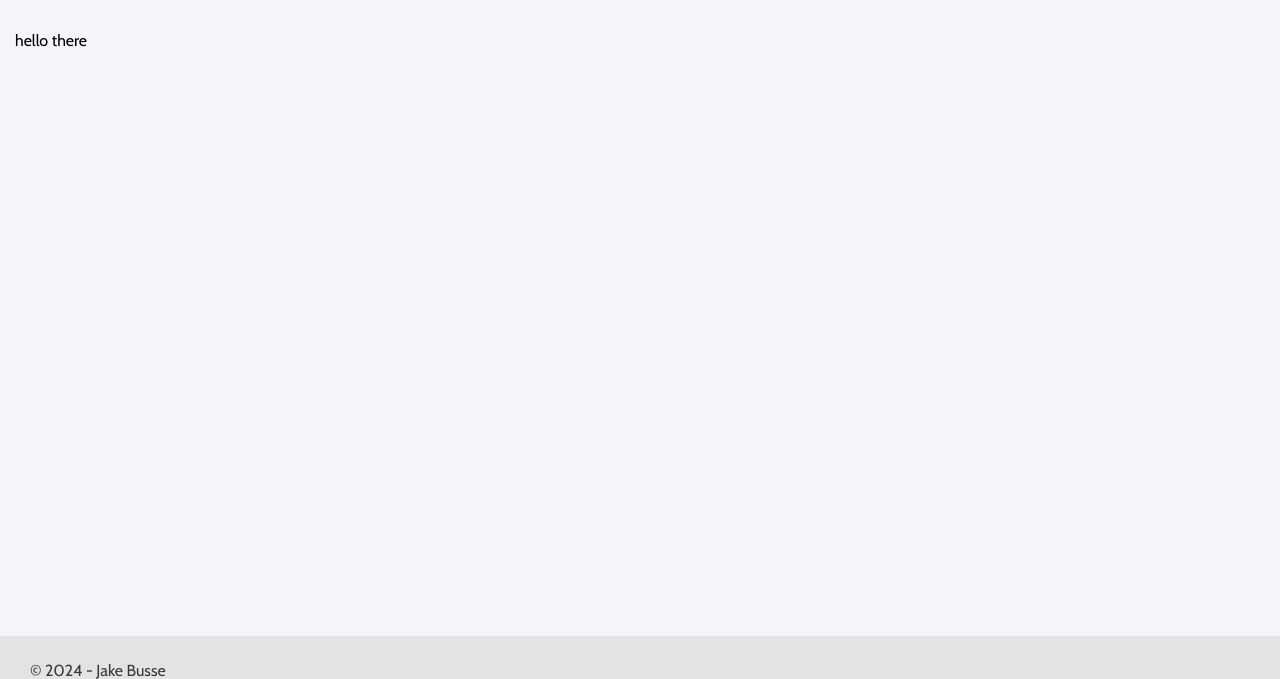
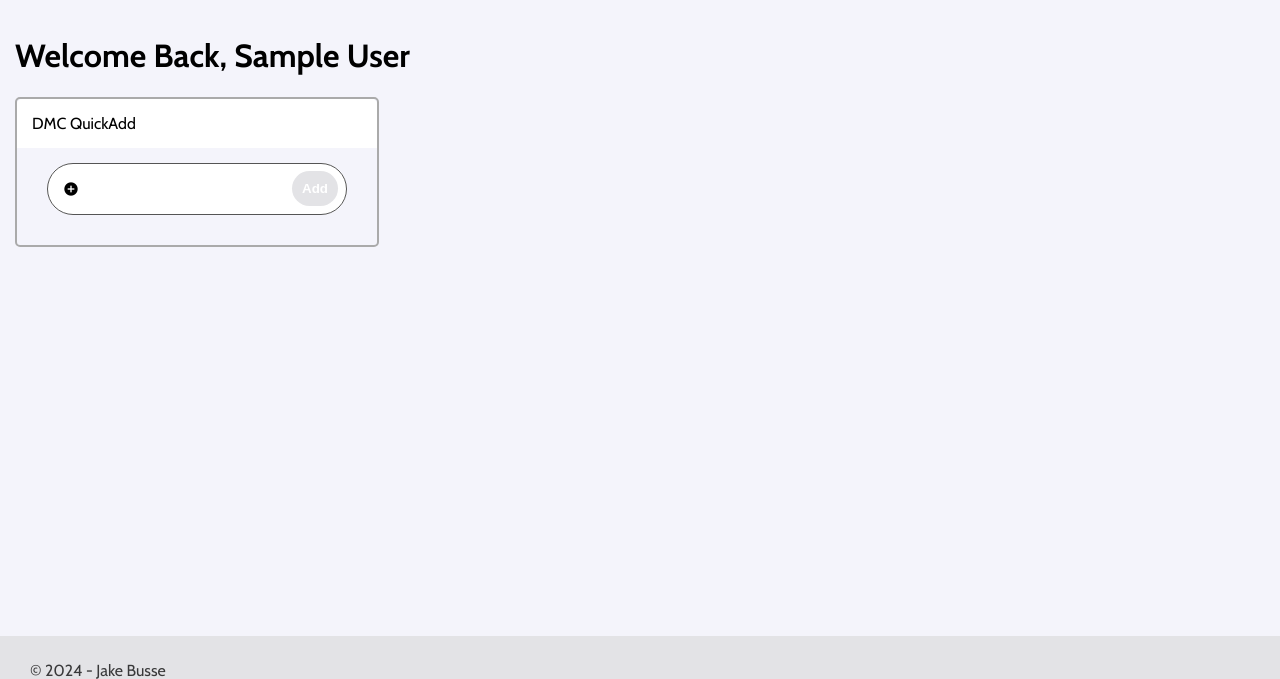
Before and after one commit to jakebusse/craftracker, a PHP site: page /app in a window 1280 px wide. Shown: the part 80-759 px from the top of the page. Run offline with PHP 8.4, Linux system fonts and the light colour scheme; the visitor is signed in with stand-in values (Sample User, id 1); a stand-in replaces the project's code that opens the database connection.

Commit message:
moved quickadd to dashboard

```diff
--- a/actions/login.php
+++ b/actions/login.php
@@ -17,7 +17,7 @@ if ($_SERVER['REQUEST_METHOD'] == "POST") {
         exit;
     }
 
-    $sql = "SELECT id, username, password, dmc FROM accounts WHERE username = :username";
+    $sql = "SELECT id, firstname, username, password, dmc FROM accounts WHERE username = :username";
     $stmt = $conn->prepare($sql);
     $stmt->execute([':username' => htmlspecialchars($_POST['username'])]);
     $results = $stmt->fetchAll(PDO::FETCH_ASSOC);
@@ -28,6 +28,7 @@ if ($_SERVER['REQUEST_METHOD'] == "POST") {
                 session_regenerate_id();
                 $_SESSION['loggedin'] = TRUE;
                 $_SESSION['user'] = $row['username'];
+                $_SESSION['fname'] = $row['firstname'];
                 $_SESSION['id'] = $row['id'];
                 $_SESSION['color'] = $row['dmc'];
                 $response['status'] = 'success';
--- a/actions/register.php
+++ b/actions/register.php
@@ -36,6 +36,7 @@
             session_regenerate_id();
             $_SESSION['loggedin'] = TRUE;
             $_SESSION['user'] = $_POST['username'];
+            $_SESSION['fname'] = $_POST['firstname'];
             $_SESSION['id'] = $conn->lastInsertId();
             $_SESSION['color'] = $dmc;
 
--- a/app.php
+++ b/app.php
@@ -8,8 +8,30 @@
 ?>
 
 <?=template_header('Home')?>
+<link rel="stylesheet" type="text/css" href="./lib/css/dashboard.css">
 
-<p>hello there</p>
+<div class="dashboard-content">
+    <h1>Welcome Back, <?php echo $_SESSION['fname'] ?></h1>
+    <div id="message-box" class="response-text warning">
+        <p id="form-validation"></p>
+        <button class="response-text-close" id="response-text-close" onclick="closeResponseText()"><i class="bx bx-x-circle"></i></button>
+    </div>
+    <div class="widgets">
+        <div class="widget" id="quickadd">
+            <div class="title">DMC QuickAdd</div>
+            <form id="dmcquickadd">
+                <fieldset>
+                    <input type="text" id="formid" name="formid" value="dmcquickadd" hidden />
+                    <label for="num"><i class="bx bxs-plus-circle"></i></label>
+                    <input type="text" class="text" id="quickaddnum" name="num" <?php if(isset($_GET['quickadd'])) echo 'autofocus'; ?> />
+                    <input type="submit" class="submit" id="quickaddsubmit" value="Add" />
+                </fieldset>
+            </form>
+        </div>
+    </div>
+</div>
+
+<script src="./lib/js/dashboard.js"></script>
 
 <?php
     template_footer('Home')
--- /dev/null
+++ b/lib/css/dashboard.css
@@ -0,0 +1,104 @@
+.response-text {
+    width: calc(100% - 30px);
+    padding: 10px 10px 10px 15px;
+    border: none;
+    margin: 25px 0px 25px 0px;
+    display: flex;
+    flex-direction: row !important;
+    flex-wrap: nowrap;
+    justify-content: space-between;
+    align-items: center;
+    background-color: #bbb;
+    display: none;
+}
+
+.response-text.fail {
+    background-color: #ffdddd;
+    color: #a2191f;
+}
+
+.response-text.success {
+    background-color: #ddffdd;
+    color: #277a3d;
+}
+
+.response-text.warning {
+    background-color: #ffffcc;
+    color: #b0ac38;
+}
+
+.response-text-close {
+    --close-button-size: 20px;
+    border: none;
+    background-color: transparent;
+    font-size: var(--close-button-size);
+    cursor: pointer;
+    width: var(--close-button-size);
+    height: var(--close-button-size);
+    padding: 0px;
+    color: inherit;
+}
+
+.widgets {
+    display: flex;
+    flex-direction: row;
+    flex-wrap: wrap;
+    gap: 25px;
+    justify-content: flex-start;
+    align-content: flex-start;
+}
+
+.widget {
+    border: 2px solid #aaa;
+    border-radius: 5px;
+    padding: 15px;
+    min-width: 200px;
+}
+
+.widget .title {
+    width: 100%;
+    padding: 15px;
+    margin: -15px 0px 0px -15px;
+    border-radius: 5px 5px 0px 0px;
+    background-color: #fff;
+}
+
+.widget fieldset {
+    padding: 0px 7.5px 0px 15px;;
+    margin: 15px;
+    border: 1px solid #555;
+    border-radius: 50px;
+    height: 50px;
+    display: flex;
+    flex-direction: row;
+    flex-wrap: nowrap !important;
+    align-items: center;
+    min-width: 275px;
+    background-color: #fff;
+  }
+
+  .widget label {
+    margin-top: 3px;
+  }
+
+  .widget input.text, select {
+    flex-grow: 100;
+    padding: 15px 10px;
+    border: none;
+    outline: none !important;
+  }
+
+  .widget select {
+    padding-right: 15px;
+    margin-right: 15px;
+  }
+
+  .widget input.submit {
+    border: none;
+    border-radius: 50px;
+    padding: 10px;
+    background: var(--session-color);
+    font-weight: bold;
+    color: white;
+    cursor: pointer;
+  }
--- /dev/null
+++ b/lib/js/dashboard.js
@@ -0,0 +1,43 @@
+  // QuickAdd Functionality
+  document.getElementById('dmcquickadd').addEventListener('submit', function(e) {
+    e.preventDefault(); // Prevent the default form submission
+
+    const formData = new FormData(this);
+    const xhr = new XMLHttpRequest();
+    console.log(xhr);
+    xhr.open('POST', './actions/dashboardFuncs.php', true);
+
+    xhr.onload = function() {
+        const response = JSON.parse(this.responseText);
+        const validationDiv = document.getElementById('message-box');
+        const validationText = document.getElementById('form-validation');
+
+        if (response.status === 'success') {
+            validationDiv.classList.remove('fail');
+            validationDiv.classList.remove('warning');
+            validationDiv.classList.add('success');
+            document.getElementById('quickaddnum').value = '';
+        } else if (response.status === 'failure') {
+            validationDiv.classList.remove('success');
+            validationDiv.classList.remove('warning');
+            validationDiv.classList.add('fail');
+        } else {
+            validationDiv.classList.remove('fail');
+            validationDiv.classList.remove('success');
+            validationDiv.classList.add('warning');
+            document.getElementById('quickaddnum').value = '';
+        }
+        validationText.innerText = response.message;
+        validationDiv.style.display = 'flex';
+    };
+
+    xhr.onerror = function() {
+        console.error("Request failed due to a network error.");
+    };
+
+    xhr.send(formData);
+});
+
+function closeResponseText() {
+    document.getElementById('message-box').style.display = 'none';
+}
```
Also changed, not shown: actions/dashboardFuncs.php (added, +67 -0 lines), actions/updateInventory.php (+6 -6 lines), inventory.php (+1 -9 lines), lib/js/dmc.js, lib/js/inventory.js.
